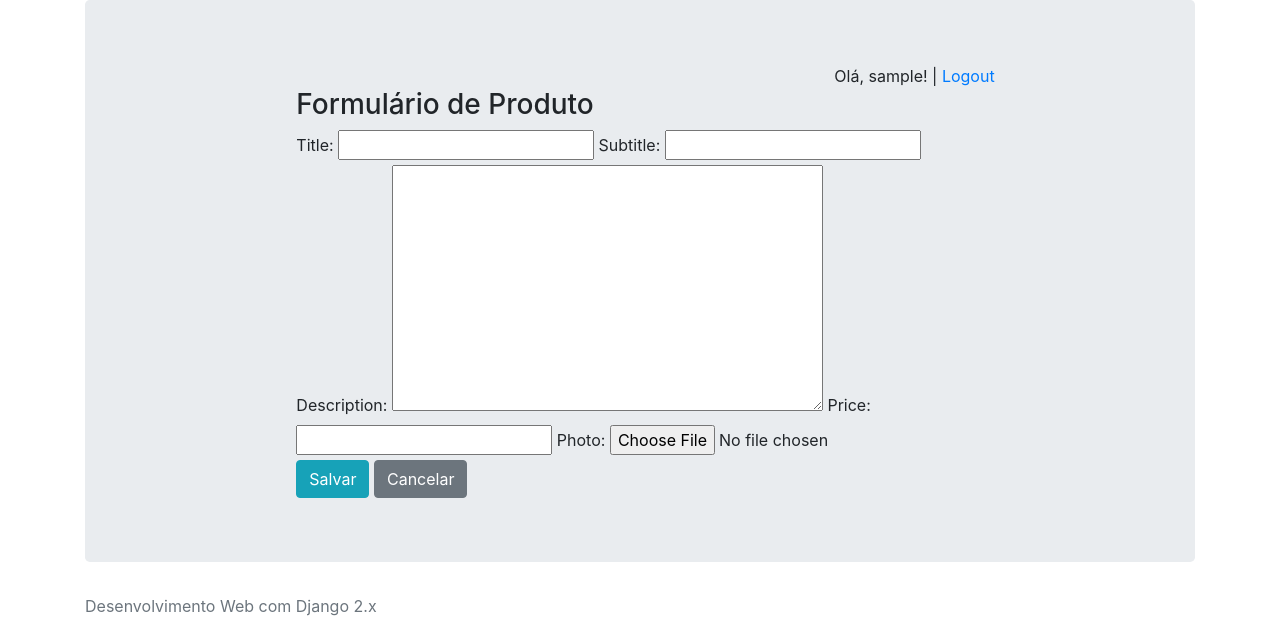
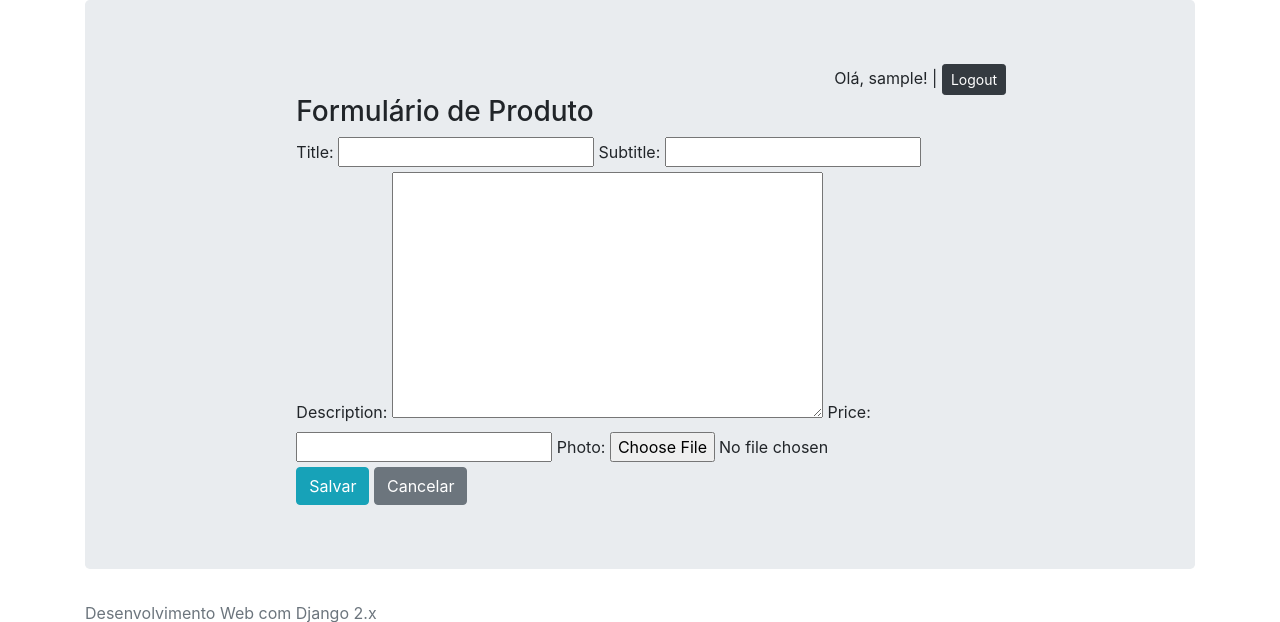
Before and after one commit to TiagoSVO/gerencia_produtos, a Django app: page /products/new in a window 1280 px wide. Shown: the top 622 px of the page. Run offline with Django 3.2, Linux system fonts and the light colour scheme; the visitor is signed in with stand-in values (Sample User, id 1); some libraries are stand-ins or nearby versions.

Commit message:
Colocando botão no estilo de bootstrap

```diff
--- a/templates/base.html
+++ b/templates/base.html
@@ -18,9 +18,9 @@
             <div class="col-8"></div>
             <div class="col-4">
                 {% if user.is_authenticated %}
-                    Olá, {{user}}! | <a href="{% url 'logout' %}">Logout</a>
+                    Olá, {{user}}! | <a class="btn btn-sm btn-dark" href="{% url 'logout' %}">Logout</a>
                 {% else %}
-                    <a href="{% url 'login' %}">Login</a>
+                    <a class="btn btn-sm btn-info" href="{% url 'login' %}">Login</a>
                 {% endif %}
             </div>
         </div>
```
